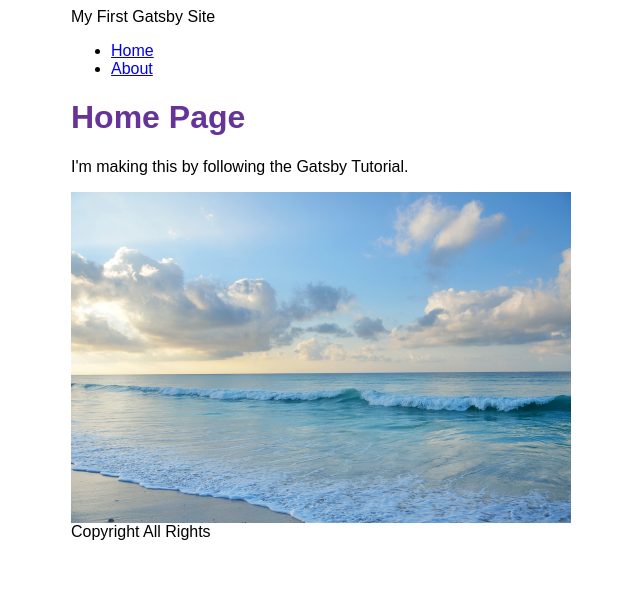
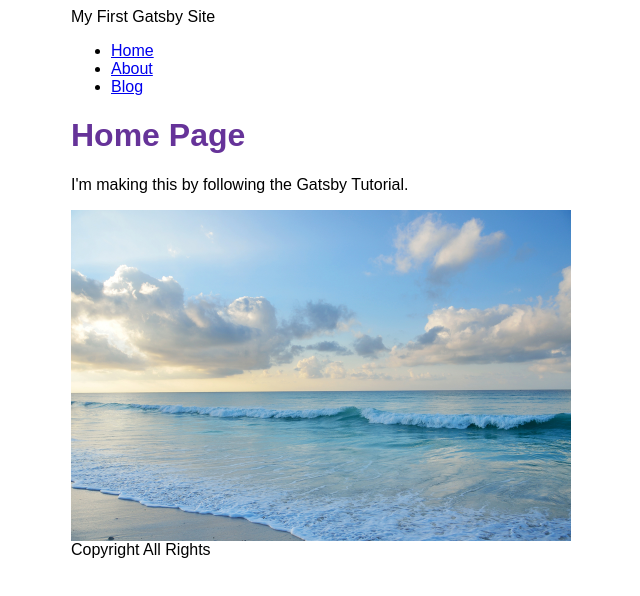
Before and after one commit to leehaneul623/my-blog-2022-05-31, a Gatsby site: page / in a window 1280 px wide. Shown: the whole page, without its empty margins (319-959 px from the left). Built offline with nearby package versions, Linux system fonts and the light colour scheme; Gatsby itself is replaced by a stand-in of ours.

Commit message:
blog페이지 추가 하기

```diff
--- a/src/components/layout.js
+++ b/src/components/layout.js
@@ -40,6 +40,11 @@ function Layout({ pageTitle, children }) {
               About
             </Link>
           </li>
+          <li className={navLinkItem}>
+            <Link className={navLinkText} to="/blog">
+              Blog
+            </Link>
+          </li>
         </ul>
       </nav>
 
```
Also changed, not shown: src/pages/blog.js (added, +14 -0 lines).
